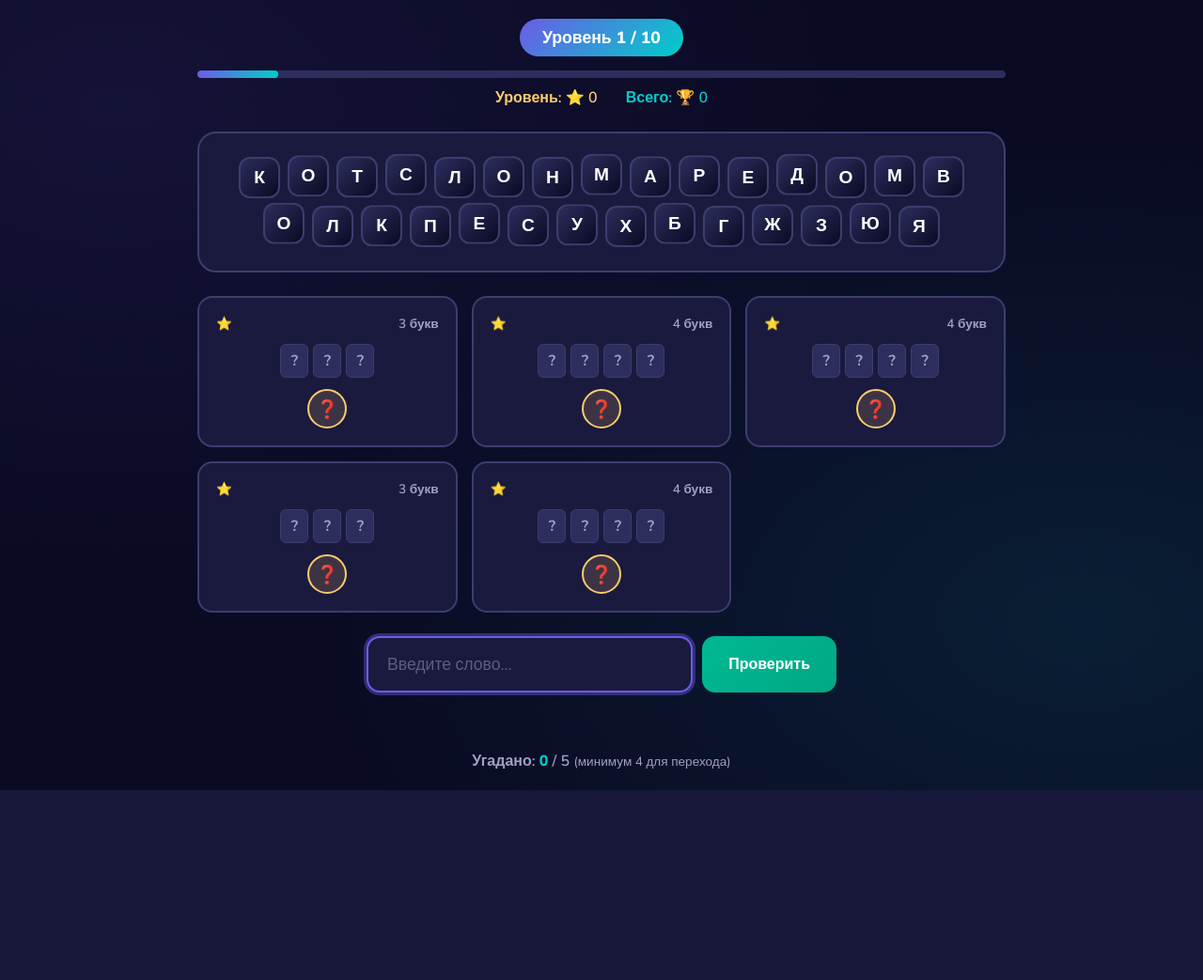
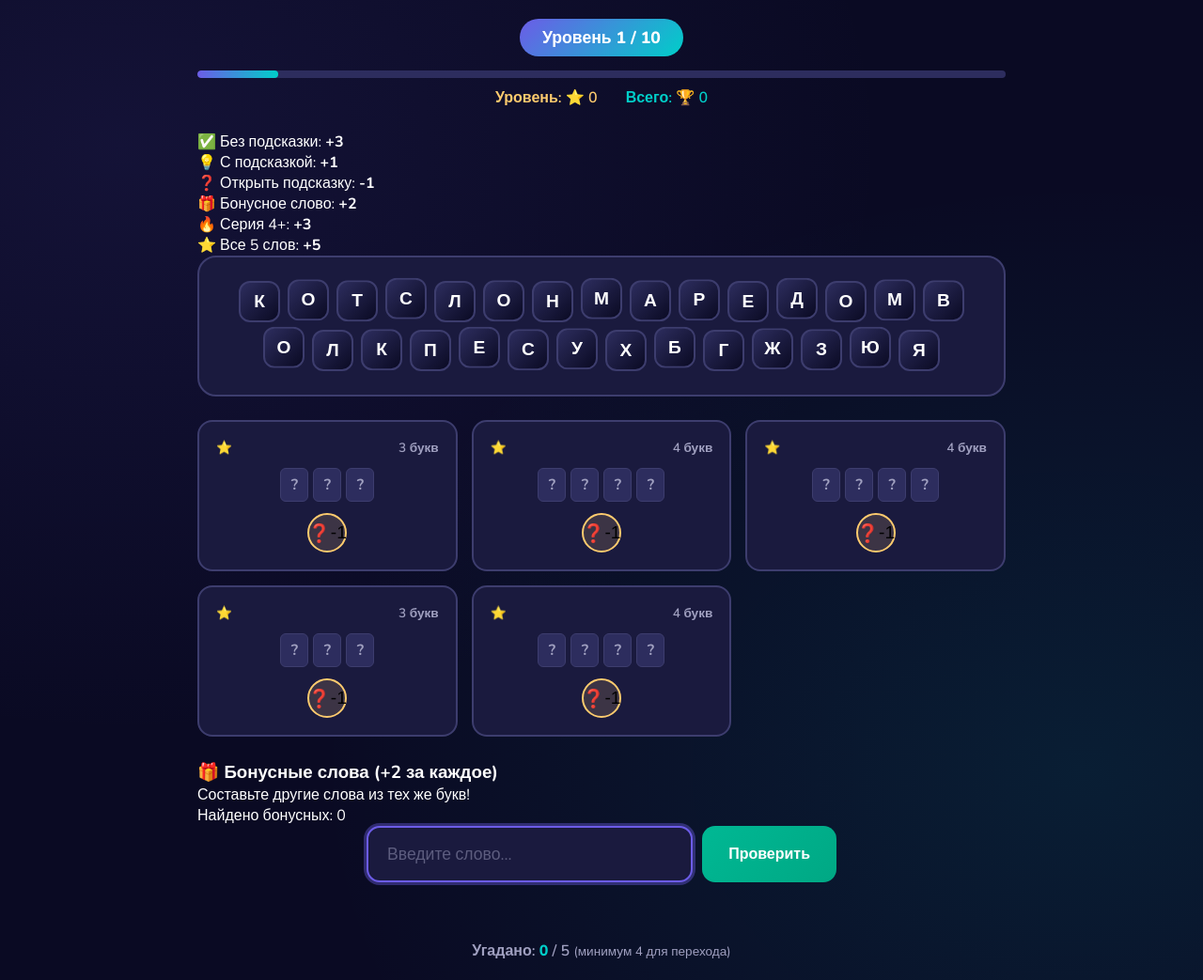
Before and after one commit to antonhome470-lgtm/guess-words, a Flask app: page /game in a window 1280 px wide. Shown: the part 67-1110 px from the top of the page at 94% size. Before the commit the page ends 908 px from the top, so only its background shows below. Run offline with Flask 3, Linux system fonts and the light colour scheme; the visitor is signed in with stand-in values (Sample User, id 1).

Commit message:
Update game.html

```diff
--- a/templates/game.html
+++ b/templates/game.html
@@ -2,26 +2,41 @@
 
 {% block content %}
 <div class="game-container">
-    <!-- Информация об уровне -->
+    <!-- Уровень -->
     <div class="level-header">
         <div class="level-badge">Уровень {{ level_num }} / {{ total_levels }}</div>
         <div class="level-progress-bar">
             <div class="level-progress-fill" style="width: {{ (level_num / total_levels * 100)|int }}%"></div>
         </div>
         <div class="score-display">
-            <span class="level-score">Уровень: ⭐ {{ level_score }}</span>
-            <span class="total-score-game">Всего: 🏆 {{ total_score }}</span>
+            <span class="level-score">Уровень: ⭐ <span id="levelScoreNum">{{ level_score }}</span></span>
+            <span class="total-score-game">Всего: 🏆 <span id="totalScoreNum">{{ total_score }}</span></span>
+            {% if streak > 0 %}
+            <span class="streak-display" id="streakDisplay">🔥 Серия: {{ streak }}</span>
+            {% else %}
+            <span class="streak-display" id="streakDisplay" style="display:none">🔥 Серия: 0</span>
+            {% endif %}
         </div>
     </div>
 
-    <!-- Хаотичные буквы -->
-    <div class="letters-cloud" id="lettersCloud">
+    <!-- Правила подсчёта -->
+    <div class="scoring-rules">
+        <div class="rule">✅ Без подсказки: <strong>+3</strong></div>
+        <div class="rule">💡 С подсказкой: <strong>+1</strong></div>
+        <div class="rule">❓ Открыть подсказку: <strong>-1</strong></div>
+        <div class="rule">🎁 Бонусное слово: <strong>+2</strong></div>
+        <div class="rule">🔥 Серия 4+: <strong>+3</strong></div>
+        <div class="rule">⭐ Все 5 слов: <strong>+5</strong></div>
+    </div>
+
+    <!-- Буквы -->
+    <div class="letters-cloud">
         {% for letter in jumbled_letters.split() %}
             <span class="letter-bubble">{{ letter }}</span>
         {% endfor %}
     </div>
 
-    <!-- Слова для угадывания -->
+    <!-- Карточки слов -->
     <div class="words-grid">
         {% for word in words_info %}
         <div class="word-card {% if word.guessed %}word-guessed{% endif %}" data-index="{{ loop.index0 }}">
@@ -46,26 +61,45 @@
 
             {% if not word.guessed %}
             <div class="word-actions">
-                <button class="btn-hint" onclick="showHint({{ loop.index0 }})" title="Подсказка">
-                    ❓
-                </button>
+                {% if word.hint_used %}
+                    <span class="hint-used-badge">💡 Подсказка открыта</span>
+                {% else %}
+                    <button class="btn-hint" onclick="showHint({{ loop.index0 }})" title="Подсказка (-1 очко)">
+                        ❓ <span class="hint-cost">-1</span>
+                    </button>
+                {% endif %}
             </div>
             {% endif %}
         </div>
         {% endfor %}
     </div>
 
-    <!-- Подсказка (модальное окно) -->
+    <!-- Бонусные слова -->
+    {% if has_bonus_words %}
+    <div class="bonus-section">
+        <h3>🎁 Бонусные слова <span class="bonus-info">(+2 за каждое)</span></h3>
+        <p class="bonus-hint">Составьте другие слова из тех же букв!</p>
+        <div class="bonus-words-list" id="bonusWordsList">
+            {% for bw in bonus_words %}
+                <span class="bonus-word-tag">{{ bw }}</span>
+            {% endfor %}
+        </div>
+        <div class="bonus-counter">Найдено бонусных: <span id="bonusCount">{{ bonus_count }}</span></div>
+    </div>
+    {% endif %}
+
+    <!-- Подсказка модал -->
     <div class="hint-modal" id="hintModal" style="display: none;">
         <div class="hint-content">
             <span class="hint-close" onclick="closeHint()">×</span>
             <div class="hint-icon">💡</div>
             <h3>Подсказка</h3>
             <p id="hintText"></p>
+            <p class="hint-penalty" id="hintPenalty"></p>
         </div>
     </div>
 
-    <!-- Поле ввода -->
+    <!-- Ввод -->
     <div class="input-section">
         <div class="input-wrapper">
             <input type="text" id="guessInput" placeholder="Введите слово..."
@@ -77,14 +111,13 @@
         <div class="message-area" id="messageArea"></div>
     </div>
 
-    <!-- Кнопка перехода -->
+    <!-- Переход -->
     <div class="advance-section" id="advanceSection" style="display: none;">
         <button class="btn btn-advance" onclick="nextLevel()">
             🚀 Следующий уровень
         </button>
     </div>
 
-    <!-- Угадано -->
     <div class="guessed-counter">
         Угадано: <span id="guessedCount">{{ guessed_count }}</span> / 5
         <span class="min-required">(минимум 4 для перехода)</span>
@@ -95,7 +128,6 @@
 {% block scripts %}
 <script src="{{ url_for('static', filename='js/game.js') }}"></script>
 <script>
-    // Проверяем, можно ли переходить
     {% if guessed_count >= 4 %}
         document.getElementById('advanceSection').style.display = 'flex';
     {% endif %}
```
